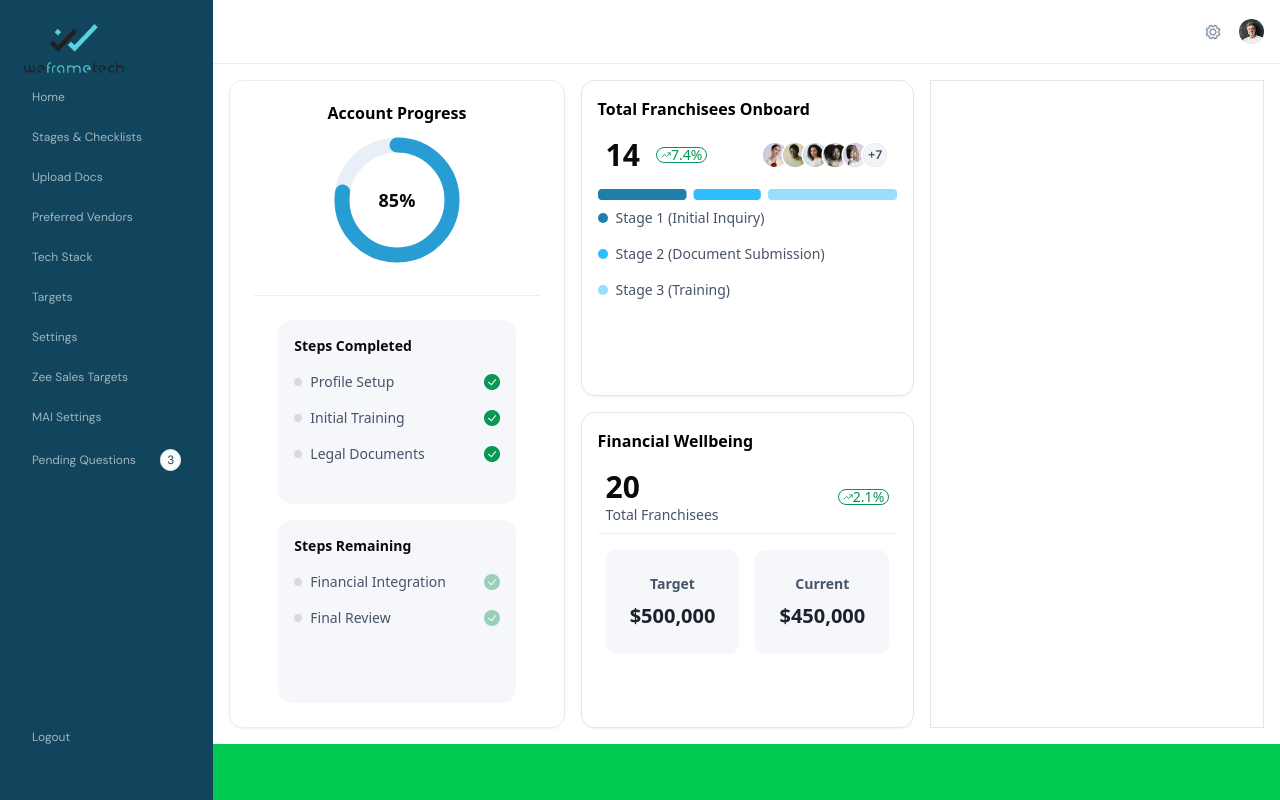
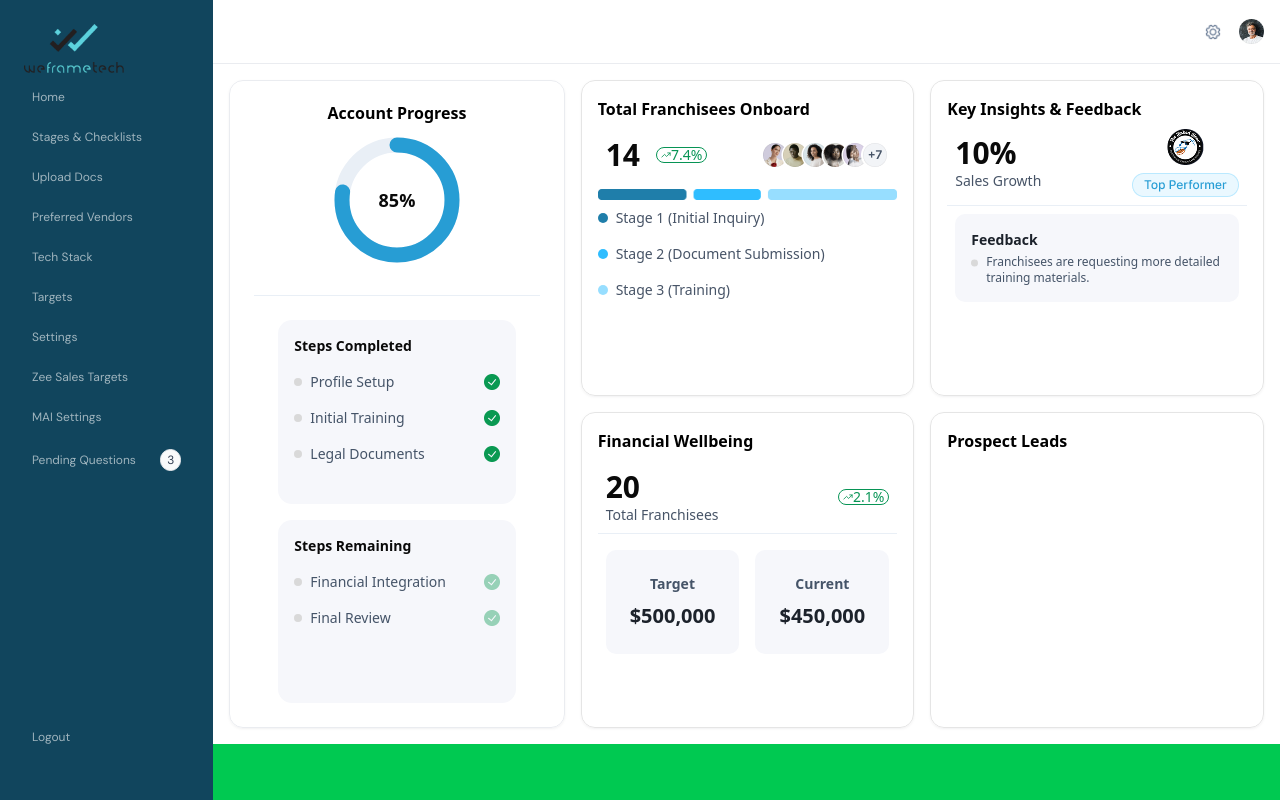
Before and after one commit to janakshukla/dashboard-assignment, a Next.js app: page / in a window 1280 px wide. Built offline with nearby package versions, Linux system fonts and the light colour scheme.

Commit message:
Enhance FeedBack component with key insights, sales growth metrics, and user feedback visualization; add TopPerforming image and Dot component for status indicators

```diff
--- a/components/Subcomponents/FeedBack.tsx
+++ b/components/Subcomponents/FeedBack.tsx
@@ -1,9 +1,47 @@
-import React from 'react'
+import Dot from "../ui/Dot";
+
 
 const FeedBack = () => {
   return (
-    <div className="w-1/3 border h-full"></div>
-  )
+    <div className="md:w-1/3  flex flex-col gap-4 h-full">
+      <div className="flex-1 border shadow-sm flex flex-col   shadow-[#1018280D] p-4 rounded-xl">
+        <h1 className="text-black font-inter font-semibold ">
+        Key Insights & Feedback
+        </h1>
+        <div>
+          <div className="flex justify-between border-b border-[#E9EFF6] p-2 items-center">
+            <div>
+              <h1 className="text-3xl font-semibold font-inter "> 10% </h1>
+              <p className="font-inter font-medium text-sm text-[#475467]">
+              Sales Growth
+              </p>
+            </div>
+           <img src="/Images/TopPerfoming.png" alt="TopPerfoming" />
+          </div>
+        </div>
+        <div className="flex p-2 gap-4">
+
+          <div className="w-full bg-[#F6F7FB] p-4 h-full  rounded-lg ">
+            <h1 className="font-inter font-semibold text-sm text-[#1C222B] ">
+            Feedback
+            </h1>
+            <p className="font-inter flex gap-2  font-medium text-xs text-[#455468] mt-2  ">
+            <Dot color="#D9D9D9" />
+           <span className="-mt-1" > Franchisees are requesting more detailed training materials.</span>
+            </p>
+          </div>
+        </div>
+      </div>
+      <div className="flex-1 border shadow-sm flex flex-col  shadow-[#1018280D] p-4 rounded-xl">
+        <h1 className="text-black font-inter font-semibold ">
+        Prospect Leads
+        </h1>
+        <div className="h-1/4" >
+
+        </div>
+      </div>
+    </div>
+  );
 }
 
 export default FeedBack
--- a/components/Subcomponents/TotalOnboarding.tsx
+++ b/components/Subcomponents/TotalOnboarding.tsx
@@ -4,7 +4,7 @@ import { TrendingUp } from "lucide-react";
 
 const TotalOnboarding = () => {
   return (
-    <div className="w-1/3  flex flex-col gap-4 h-full">
+    <div className="md:w-1/3  flex flex-col gap-4 h-full">
       <div className="h-1/2 border shadow-sm flex flex-col gap-2 shadow-[#1018280D] p-4 rounded-xl">
         <h1 className="text-black font-inter font-semibold ">
           Total Franchisees Onboard
```
Also changed, not shown: public/Images/TopPerfoming.png (added).
